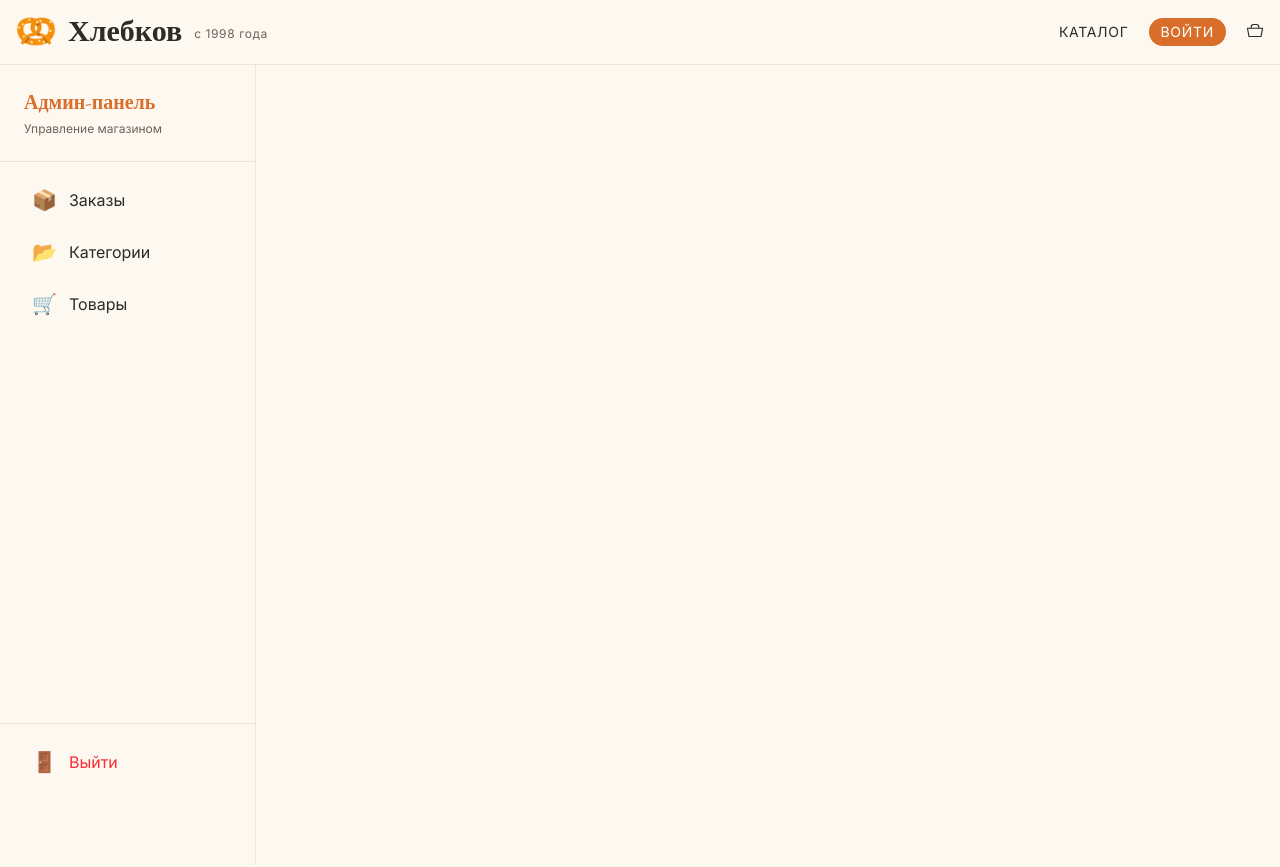
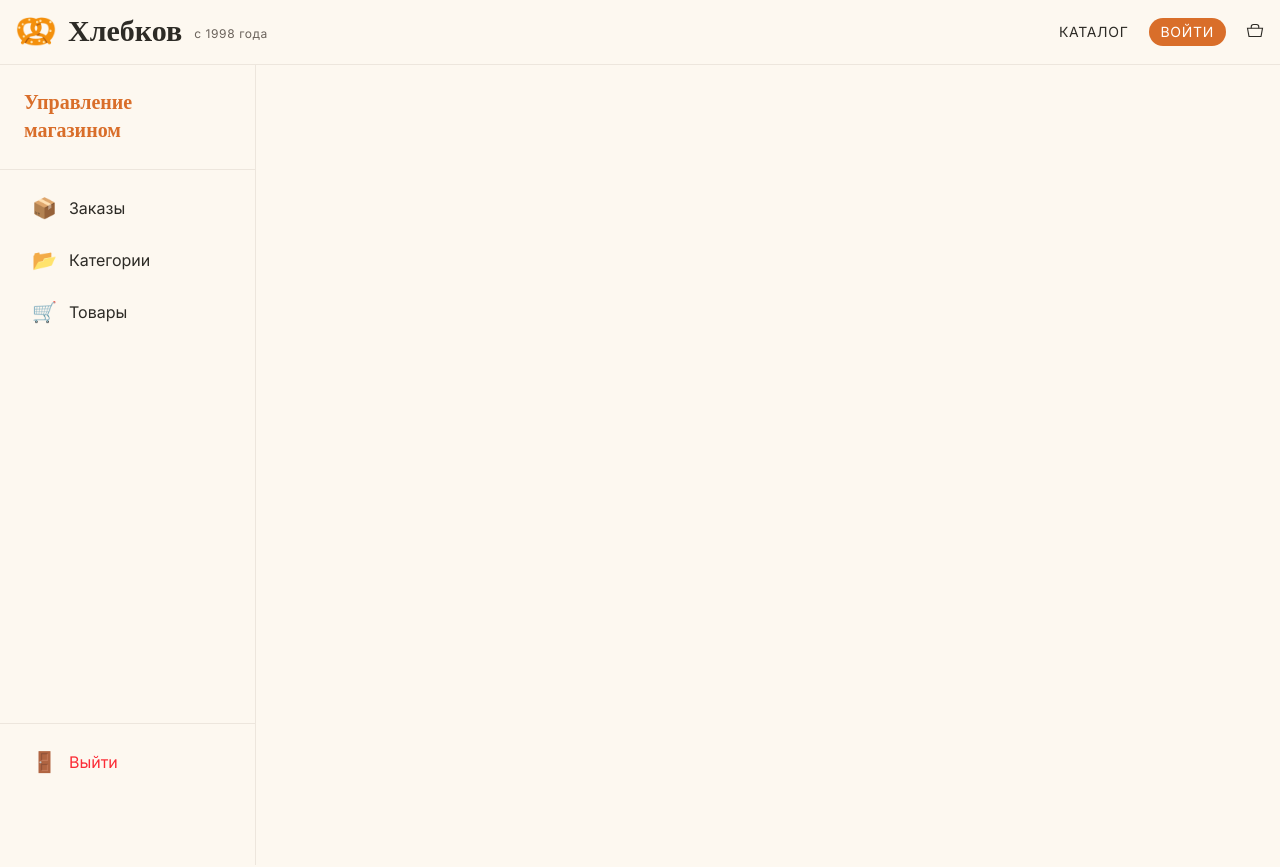
Before and after one commit to glebgrachev/hlebkov, a React (Vite) app: page /admin in a window 1280 px wide. Shown: the top 867 px of the page. Built offline with nearby package versions, Linux system fonts and the light colour scheme; no server answers.

Commit message:
Simplify admin sidebar title to 'Управление магазином'

```diff
--- a/src/pages/admin/AdminLayout.jsx
+++ b/src/pages/admin/AdminLayout.jsx
@@ -22,8 +22,7 @@ function AdminLayout() {
       {/* Сайдбар */}
       <aside className="w-64 bg-warm-bg border-r border-border flex-shrink-0">
         <div className="p-6 border-b border-border">
-          <h2 className="text-xl font-display font-bold text-primary">Админ-панель</h2>
-          <p className="text-xs text-text-mid mt-1">Управление магазином</p>
+          <h2 className="text-xl font-display font-bold text-primary">Управление магазином</h2>
         </div>
         <nav className="p-4 space-y-2">
           {menuItems.map((item) => (
```
